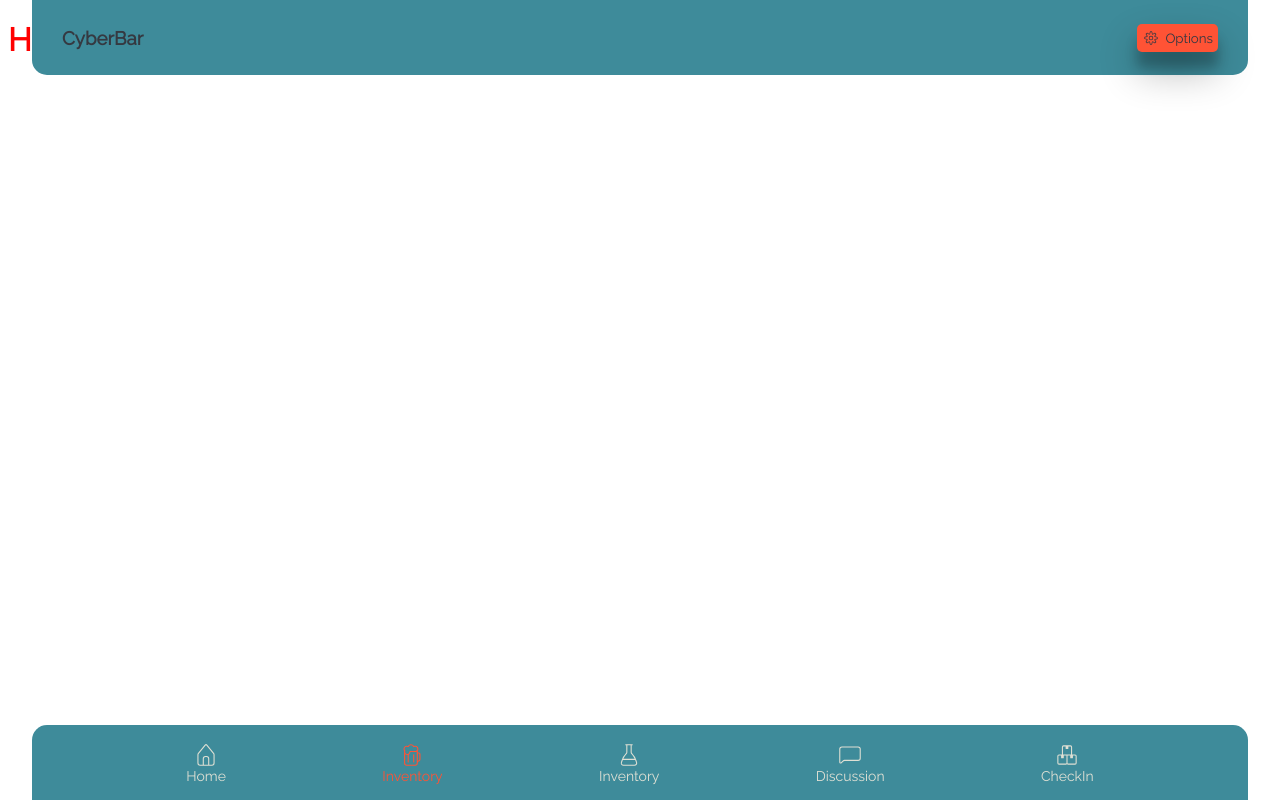
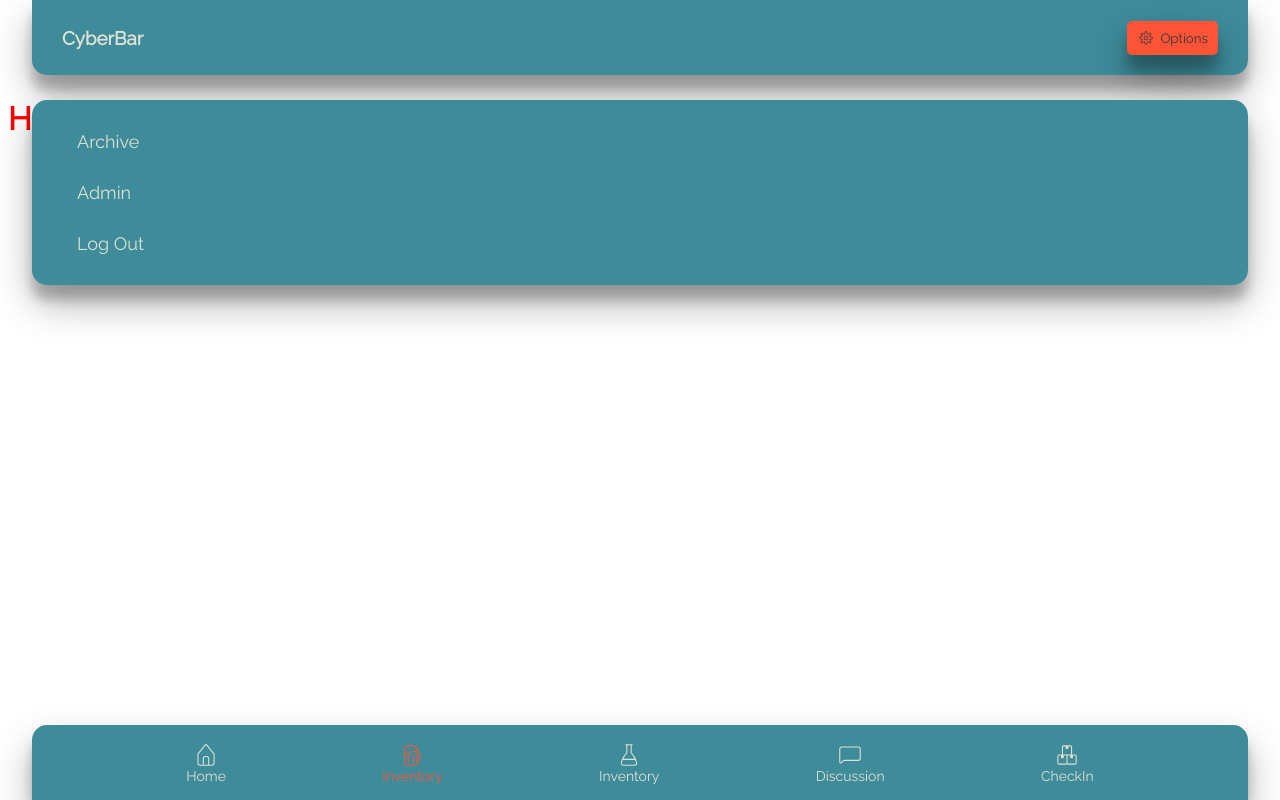
Before and after one commit to FilipDimi/website-blueprint, a React (Create React App) app in the folder frontend/: page / in a window 1280 px wide. Both pictures are taken after a click on the button "Options". Built offline with nearby package versions, Linux system fonts and the light colour scheme.

Commit message:
Header and footer added shadow

```diff
--- a/frontend/public/index.html
+++ b/frontend/public/index.html
@@ -7,7 +7,7 @@
     <meta name="theme-color" content="#000000" />
     <meta
       name="description"
-      content="Web site created using create-react-app"
+      content="CyberSpy a tool to keep your bar up to date ;)"
     />
     <link rel="apple-touch-icon" href="%PUBLIC_URL%/logo192.png" />
     <!--
@@ -27,7 +27,7 @@
       work correctly both with client-side routing and a non-root public URL.
       Learn how to configure a non-root public URL by running `npm run build`.
     -->
-    <title>React App</title>
+    <title>CyberBar</title>
   </head>
   <body>
     <noscript>You need to enable JavaScript to run this app.</noscript>
--- a/frontend/src/components/UI/Header.js
+++ b/frontend/src/components/UI/Header.js
@@ -1,16 +1,45 @@
-import React from "react";
+import React, { useState } from "react";
 import { CiSettings } from "react-icons/ci";
 import styles from "./Header.module.css";
 
+const Header = () => {
+  const [showOptions, setShowOptions] = useState(false);
 
-const Header = () => {
+  const showOptionsHandler = () => {
+    setShowOptions(!showOptions);
+  };
+
   return (
-    <div className={styles.headerContainer}>
-      <div className={styles.header}>
-        <h3 style={{marginLeft: 30}}>CyberBar</h3>
-        <button className={styles.settingsButton} style={{marginRight: 30, display: 'flex', justifyItems: 'space-between', alignItems: 'center'}}><CiSettings size={18} style={{marginRight: 5}} /> Options</button>
+    <>
+      <div className={styles.headerContainer}>
+        <div className={styles.header}>
+          <h3 style={{ marginLeft: 30 }}>CyberBar</h3>
+          <button
+            className={styles.settingsButton}
+            style={{
+              marginRight: 30,
+              display: "flex",
+              justifyItems: "space-between",
+              alignItems: "center",
+            }}
+            onClick={showOptionsHandler}
+          >
+            <CiSettings size={18} style={{ marginRight: 5 }} /> Options
+          </button>
+        </div>
       </div>
-    </div>
+      {showOptions && (
+        <div className={styles.optionsContainer}>
+          <div className={styles.optionsListContainer}>
+            <ul style={{ listStyleType: "none" }}>
+              <li className={styles.liStyle}>Archive</li>
+              <li className={styles.liStyle}>Admin</li>
+              <li className={styles.liStyle}>Log Out</li>
+            </ul>
+          </div>
+        </div>
+      )}
+    </>
   );
 };
 
--- a/frontend/src/components/UI/Header.module.css
+++ b/frontend/src/components/UI/Header.module.css
@@ -17,13 +17,15 @@
   align-items: center;
   border-bottom-left-radius: 15px;
   border-bottom-right-radius: 15px;
+  box-shadow: rgba(0, 0, 0, 0.3) 0px 19px 38px,
+    rgba(0, 0, 0, 0.22) 0px 15px 12px;
 }
 
 .settingsButton {
   background-color: #ff5335;
   /* box-shadow: none; */
   border: none;
-  padding: 5px;
+  padding: 8px 10px;
   border-radius: 5px;
   color: #353943;
   transition: 0.5s;
@@ -32,8 +34,8 @@
 }
 
 h3 {
-    color: #353941;
-    font-weight: bold;
+  color: #dee1d3;
+  font-weight: bold;
 }
 
 .settingsButton:hover {
@@ -44,3 +46,42 @@ h3 {
   box-shadow: rgba(50, 50, 93, 0.25) 0px 30px 60px -12px inset,
     rgba(0, 0, 0, 0.3) 0px 18px 36px -18px inset;
 }
+
+.optionsContainer {
+  width: 100%;
+  margin-top: 100px;
+  display: flex;
+  justify-content: center;
+  transition: 0.5s;
+  z-index: 10;
+  position: fixed;
+  left: 0;
+  top: 0;
+}
+
+.optionsListContainer {
+  background-color: rgb(62, 139, 154);
+  border-radius: 15px;
+  width: 95%;
+  transition: 0.5;
+  box-shadow: rgba(0, 0, 0, 0.3) 0px 19px 38px,
+    rgba(0, 0, 0, 0.22) 0px 15px 12px;
+}
+
+.liStyle {
+  color: #dee1d3;
+  font-size: 18px;
+  padding: 15px 0px;
+  margin-right: 25px;
+  padding-left: 5px;
+}
+
+.liStyle:hover {
+  background-color: rgba(0, 0, 0, 0.05);
+  border-radius: 15px;
+}
+
+.liStyle:active {
+  box-shadow: rgba(50, 50, 93, 0.25) 0px 30px 60px -12px inset,
+    rgba(0, 0, 0, 0.3) 0px 18px 36px -18px inset;
+}
--- a/frontend/src/components/UI/NavBar.module.css
+++ b/frontend/src/components/UI/NavBar.module.css
@@ -19,6 +19,8 @@
   width: 95%;
   border-top-right-radius: 15px;
   border-top-left-radius: 15px;
+  box-shadow: rgba(0, 0, 0, 0.3) 0px 19px 38px,
+  rgba(0, 0, 0, 0.22) 0px 15px 12px;
 }
 
 .navBarTabVContainer {
--- a/frontend/src/screens/Homepage.js
+++ b/frontend/src/screens/Homepage.js
@@ -4,7 +4,7 @@ import React from "react";
 const Homepage = () => {
   return (
     <React.Fragment>
-      <h1>Home</h1>
+      <h1 style={{marginTop: 100}}>Home</h1>
     </React.Fragment>
   );
 };
```
Also changed, not shown: frontend/src/App.js (+0 -9 lines), frontend/src/components/UI/CustomLink.js (deleted, +0 -24 lines).
